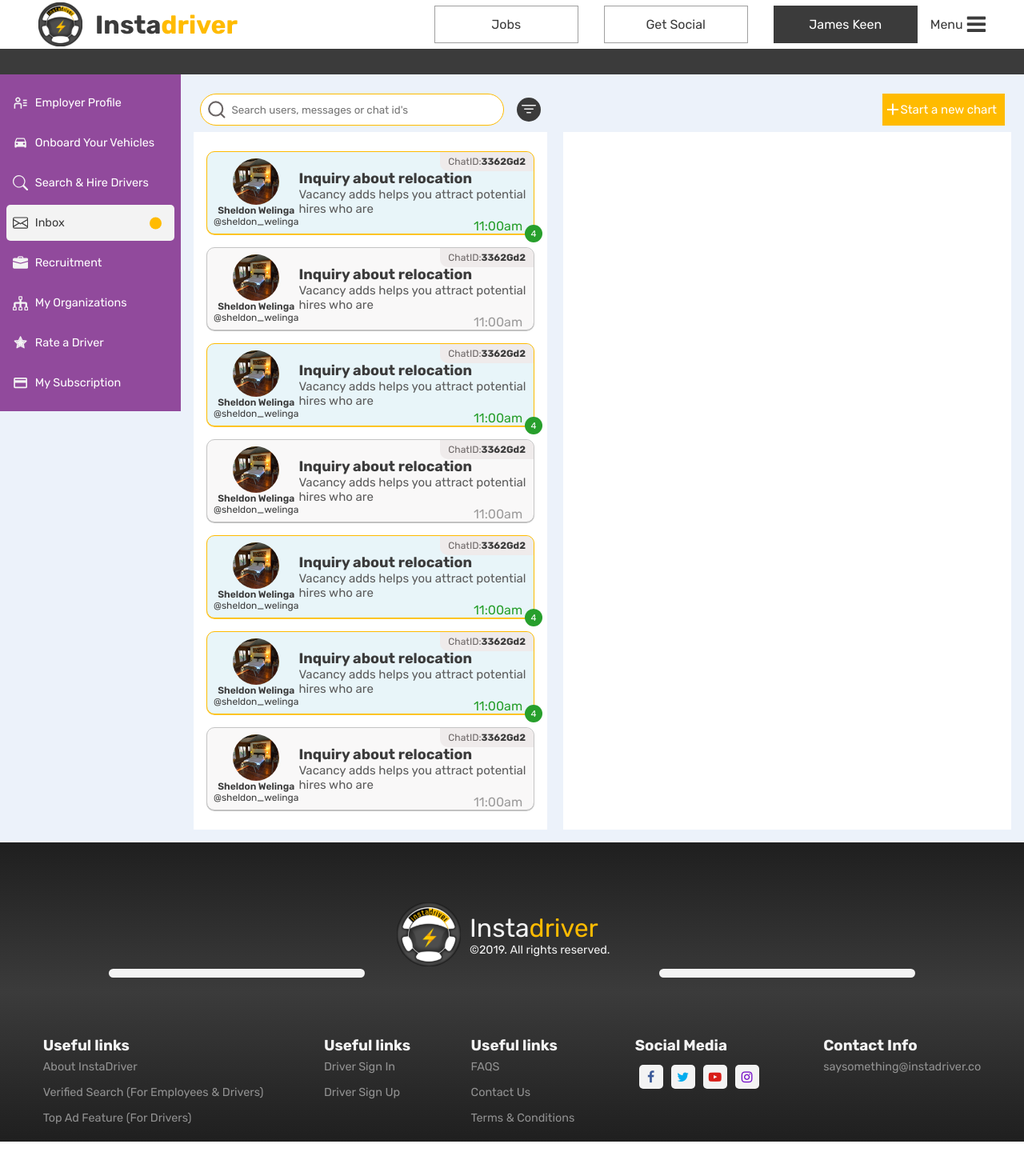
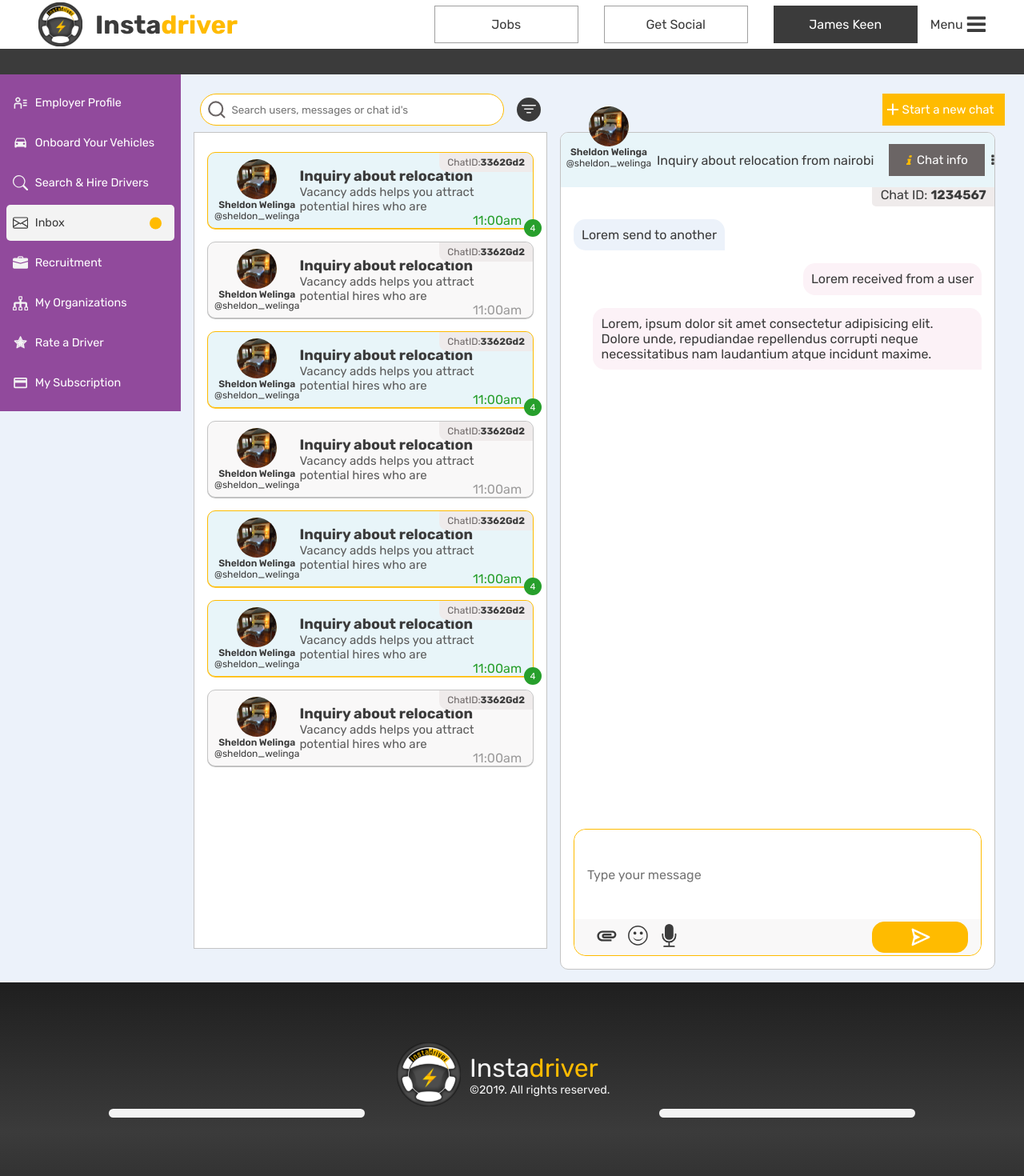
Before and after one commit to sheldon-welinga/instadriver, a React (Create React App) app: page /accounts/inbox in a window 1280 px wide. Shown: the top 1470 px of the page at 80% size. Before the commit the page ends 1427 px from the top, so only its background shows below. Built offline with nearby package versions, Linux system fonts and the light colour scheme.

Commit message:
updated the inbox chat section

```diff
--- a/src/components/InboxTop.js
+++ b/src/components/InboxTop.js
@@ -32,7 +32,7 @@ const InboxTop = () => {
           </div> */}
         </div>
         <div className="inbox-top-section">
-          <button>Start a new chart</button>
+          <button className="btn btn-warning">Start a new chat</button>
         </div>
       </div>
     </>
--- a/src/index.css
+++ b/src/index.css
@@ -35,6 +35,31 @@
 
 .app .app-sections > div {
   flex: 1;
+}
+
+.btn {
+  border: 1px solid;
+  padding: 5px;
+  height: 40px;
+  min-width: 120px;
+  font-size: 15px;
+  display: inline-flex;
+  align-items: center;
+  justify-content: center;
+  position: relative;
+  cursor: pointer;
+}
+
+.btn.btn-warning {
+  background-color: var(--yellow);
+  color: var(--white);
+  border-color: var(--yellow);
+}
+
+.btn.btn-default {
+  background-color: #6b6565;
+  color: var(--white);
+  border-color: #6b6565;
 }
 
 /* =======================END OF GLOBALS */
@@ -431,24 +456,38 @@
 }
 
 /* ======================INBOX TOP=========================== */
-.inbox .inbox-top,
-.inbox .chart-main-section {
+.inbox .inbox-top {
   display: flex;
   justify-content: space-between;
 }
 
+.inbox .chat-main-section {
+  display: flex;
+  position: relative;
+}
+
 .inbox .inbox-top > div,
-.inbox .chart-main-section > div {
+.inbox .chat-main-section > div {
   display: flex;
   align-items: center;
   width: 100%;
   padding: 0.5rem;
 }
 
+.inbox .chat-main-section > div:last-child {
+  padding: 0;
+  border: 0.5px solid #c4c4c4;
+  border-radius: 10px;
+}
+
 .inbox .inbox-top > div:first-child,
-.inbox .chart-main-section > div:first-child {
+.inbox .chat-main-section > div:first-child {
   flex: 0.45;
   max-width: 442px;
+}
+
+.inbox .chat-main-section .inbox-users {
+  border: 0.5px solid #c4c4c4;
 }
 
 .inbox .inbox-top > div:last-child {
@@ -508,53 +547,52 @@
   color: var(--graywhite);
 }
 
-.inbox .inbox-top > div:last-child button {
-  background-color: var(--yellow);
-  border: 1px solid var(--yellow);
-  padding: 5px;
-  height: 40px;
+.inbox .inbox-top > div:last-child .btn {
+  padding-left: 1rem;
   width: 153px;
-  color: var(--white);
-  font-size: 15px;
-  display: inline-flex;
-  align-items: center;
-  position: relative;
-  cursor: pointer;
 }
 
-.inbox .inbox-top > div:last-child button::after,
-.inbox .inbox-top > div:last-child button::before {
+.inbox .inbox-top > div:last-child .btn::after,
+.inbox .inbox-top > div:last-child .btn::before {
   content: "";
   display: block;
   height: 1.5px;
   width: 0.9rem;
   margin-right: 2px;
   background-color: var(--white);
+  position: absolute;
+  left: 0.3rem;
 }
 
-.inbox .inbox-top > div:last-child button::after {
+.inbox .inbox-top > div:last-child .btn::after {
   transform: rotate(90deg);
   position: absolute;
 }
 /* ===================END OF INBOX TOP===================== */
 /* ==================INBOX MAIN CHAT SECTION================ */
-.chart-main-section > div {
+.chat-main-section > div {
   align-items: baseline;
   background-color: var(--white);
 }
 
-.chart-main-section > div:last-child {
+.chat-main-section > div:last-child {
   flex: 0.55;
+  max-height: 1226px;
 }
 
-.chart-main-section > div:first-child {
+.chat-main-section > div:last-child,
+.chat-main-section > div:first-child {
   display: block;
+  overflow-y: scroll;
   justify-content: center;
-  max-height: 1021px;
-  overflow-y: scroll;
 }
 
-.chart-main-section .single-user {
+.chat-main-section > div:first-child {
+  max-height: 1021px;
+  margin-right: 1rem;
+}
+
+.chat-main-section .single-user {
   border: 0.5px solid var(--yellow);
   margin: 1rem 0.5rem;
   border-radius: 10px;
@@ -566,13 +604,13 @@
   box-shadow: 0px 1px 0px #ffbb00b7;
 }
 
-.chart-main-section .single-user.read {
+.chat-main-section .single-user.read {
   border: 1px solid #c4c4c4;
   background-color: #f9f8f8;
   box-shadow: 0px 1px 0px rgba(0, 0, 0, 0.25);
 }
 
-.chart-main-section .single-user .chat-id {
+.chat-main-section .single-user .chat-id {
   position: absolute;
   top: 0;
   right: 0;
@@ -588,7 +626,7 @@
   border-bottom-left-radius: 10px;
 }
 
-.chart-main-section .single-user .chat-time {
+.chat-main-section .single-user .chat-time {
   position: absolute;
   bottom: 0;
   right: 0;
@@ -597,11 +635,11 @@
   color: #279f2c;
 }
 
-.chart-main-section .single-user.read .chat-time {
+.chat-main-section .single-user.read .chat-time {
   color: var(--gray);
 }
 
-.chart-main-section .single-user .unread-chats-count {
+.chat-main-section .single-user .unread-chats-count {
   position: absolute;
   bottom: -11px;
   right: -11px;
@@ -617,17 +655,19 @@
   background-color: #279f2c;
 }
 
-.chart-main-section .single-user.read .unread-chats-count {
+.chat-main-section .single-user.read .unread-chats-count {
   display: none;
 }
 
-.chart-main-section .single-user img {
-  width: 58px;
-  height: 58px;
+.chat-main-section .single-user img,
+.chat-user-profile img {
+  width: 50px;
+  height: 50px;
   border-radius: 50%;
 }
 
-.chart-main-section .single-user .single-user-profile {
+.chat-main-section .single-user .single-user-profile,
+.chat-user-profile {
   width: 120px;
   display: flex;
   justify-content: center;
@@ -635,16 +675,19 @@
   flex-direction: column;
 }
 
-.chart-main-section .single-user .single-user-profile p {
+.chat-main-section .single-user .single-user-profile p,
+.chat-user-profile p {
   font-size: 12px;
 }
 
-.chart-main-section .single-user-profile .users-name {
+.chat-main-section .single-user-profile .users-name,
+.chat-user-profile .users-name {
   font-weight: 600;
 }
 
-.chart-main-section .single-user .single-user-message h4,
-.chart-main-section .single-user .single-user-message p {
+.chat-main-section .single-user .single-user-message h4,
+.chat-main-section .single-user .single-user-message p,
+.chats .chat-title {
   display: -webkit-box;
   -webkit-box-orient: vertical;
   -webkit-line-clamp: 1;
@@ -653,16 +696,163 @@
   white-space: normal;
 }
 
-.chart-main-section .single-user .single-user-message h4 {
+.chat-main-section .single-user .single-user-message h4 {
   font-size: 18px;
 }
 
-.chart-main-section .single-user .single-user-message p {
+.chat-main-section .single-user .single-user-message p {
   font-size: 15px;
   color: #5b5b5b;
   -webkit-line-clamp: 2;
 }
 
+/* ------------------------------Chats section---------------- */
+.chats {
+  align-items: baseline;
+  padding: 0;
+}
+
+.chats .chat-heading {
+  display: flex;
+  justify-content: space-between;
+  align-items: center;
+  padding-left: 120px;
+  height: 68px;
+  background-color: #e8f5f9;
+}
+
+.chat-main-section .chat-user-profile {
+  position: absolute;
+  max-width: 150px;
+  margin-right: 30%;
+  background-color: transparent;
+  top: -2rem;
+}
+
+.chats .chat-heading .btn {
+  width: 111px;
+  height: 40px;
+}
+
+.chats .chat-heading .btn .fa {
+  margin-right: 0.5rem;
+  color: var(--yellow);
+  font-style: italic;
+}
+
+.chats .chat-heading .chat-info {
+  display: flex;
+  align-items: center;
+}
+
+.chats .chat-heading .chat-info > .fa {
+  margin-left: 0.5rem;
+  height: 100%;
+  width: 4px;
+  display: inline-flex;
+  align-items: center;
+  cursor: pointer;
+}
+
+/* ---------------------------end of chats section-------------- */
+
+/* --------------------------chat messages----------------------- */
+.chats {
+  height: 100%;
+}
+
+.chat-messages {
+  position: relative;
+  padding-bottom: 1rem;
+}
+
+.chat-messages {
+  display: block;
+}
+
+.chat-messages .chat-id {
+  width: 153.35px;
+  height: 24.25px;
+  margin-left: auto;
+  background-color: #efebeb;
+  border-bottom-left-radius: 5px;
+  text-align: center;
+}
+
+.chat-messages .chat-message {
+  position: relative;
+  font-size: 1rem;
+  padding: 0.63rem;
+  width: fit-content;
+  background-color: #ecf2fa;
+  margin: 1rem;
+  max-width: 485.86px;
+  border-radius: 15px 15px 0px 15px;
+}
+
+.chat-message.chat-received {
+  margin-left: auto;
+  background-color: #fcf2f7;
+}
+
+.message-box {
+  border: 0.7px solid #ffbb00;
+  border-radius: 15px;
+  margin: 1rem;
+  margin-top: 100%;
+  position: relative;
+  bottom: 0;
+}
+
+.message-box .form-group {
+  width: 100%;
+  height: 112px;
+}
+
+.message-box .form-group .form-control {
+  width: 100%;
+  height: 100%;
+  border-radius: 15px;
+  outline: none;
+  border: none;
+  padding: 1rem;
+}
+
+.message-box .form-group .form-control:placeholder-shown {
+  font-size: 1rem;
+}
+
+.message-box .message-buttons {
+  display: flex;
+  justify-content: space-between;
+  align-items: center;
+  background-color: #f9f8f8;
+  border-radius: 0px 0px 15px 15px;
+  padding: 0.2rem 1rem 0.2rem 1rem;
+}
+
+.message-box .message-buttons .btn {
+  width: 85px;
+  max-width: 85px;
+  height: 39px;
+  background-color: #ffbb00;
+  border-radius: 15px;
+}
+
+.message-box .message-buttons .icon {
+  font-size: 1.8rem;
+}
+
+.message-box .message-buttons div .icon {
+  margin-left: 10px;
+}
+
+.message-box .message-buttons .btn .icon path {
+  color: var(--white);
+}
+
+/* ---------------------end of chat messages---------------------- */
+
 /* ================END OF INBOX MAIN CHAT SECTION============= */
 
 /* ======================END OF INBOX======================== */
--- a/src/pages/Inbox.js
+++ b/src/pages/Inbox.js
@@ -2,12 +2,16 @@ import React from "react";
 
 import InboxTop from "../components/InboxTop";
 import SingleUser from "../components/SingleUser";
+import { BiSend } from "react-icons/bi";
+import { MdAttachment } from "react-icons/md";
+import { GrEmoji } from "react-icons/gr";
+import { BsFillMicFill } from "react-icons/bs";
 
 const Inbox = () => {
   return (
     <div className="inbox">
       <InboxTop />
-      <div className="chart-main-section">
+      <div className="chat-main-section">
         <div className="inbox-users">
           <SingleUser />
           <SingleUser read={true} />
@@ -18,8 +22,61 @@ const Inbox = () => {
           <SingleUser read={true} />
         </div>
 
-        <div className="charts">
-          <div className="chat-heading"></div>
+        <div className="chats">
+          <div className="chat-user-profile">
+            <img src="/images/profile-image.jpg" alt=" user profile" />
+            <p className="users-name">Sheldon Welinga</p>
+            <p className="follow">@sheldon_welinga</p>
+          </div>
+          <div className="chat-heading">
+            <div className="chat-title">
+              Inquiry about relocation from nairobi
+            </div>
+            <div className="chat-info">
+              <button className="btn btn-default">
+                <span className="fa fa-info"></span>Chat info
+              </button>
+              <span className="fa fa-ellipsis-v"></span>
+            </div>
+          </div>
+          {/* -------chat messages------- */}
+          <div className="chat-messages">
+            <div className="chat-id">
+              Chat ID: <strong>1234567</strong>
+            </div>
+            <div className="chat-message chat-send">Lorem send to another</div>
+            <div className="chat-message chat-received">
+              Lorem received from a user
+            </div>
+            <div className="chat-message chat-received">
+              Lorem, ipsum dolor sit amet consectetur adipisicing elit. Dolore
+              unde, repudiandae repellendus corrupti neque necessitatibus nam
+              laudantium atque incidunt maxime.
+            </div>
+          </div>
+          {/* -----------end of chat messages-------- */}
+          {/* ------------------type message---------- */}
+          <div className="message-box">
+            <div className="form-group">
+              <input
+                type="text"
+                className="form-control"
+                placeholder="Type your message"
+              />
+            </div>
+            <div className="message-buttons">
+              <div>
+                <MdAttachment className="icon" />
+                <GrEmoji className="icon" />
+                <BsFillMicFill className="icon" />
+              </div>
+              <button className="btn btn-warning">
+                <BiSend className="icon" />
+              </button>
+            </div>
+          </div>
+
+          {/* -----------------end of type message---------- */}
         </div>
       </div>
     </div>
```
